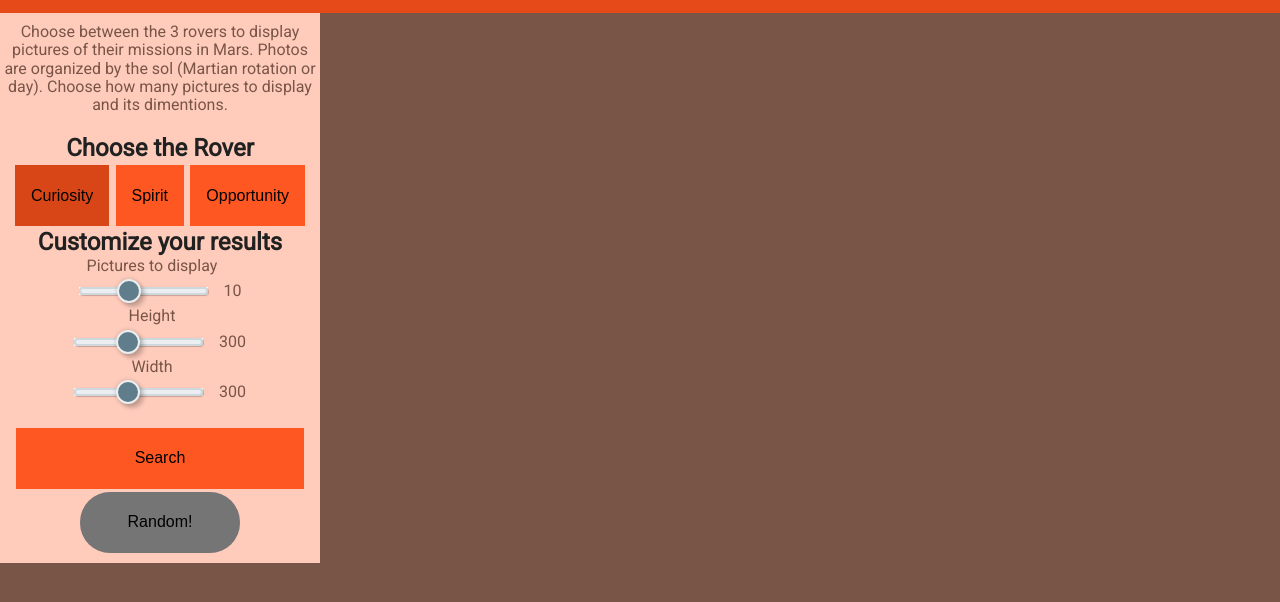
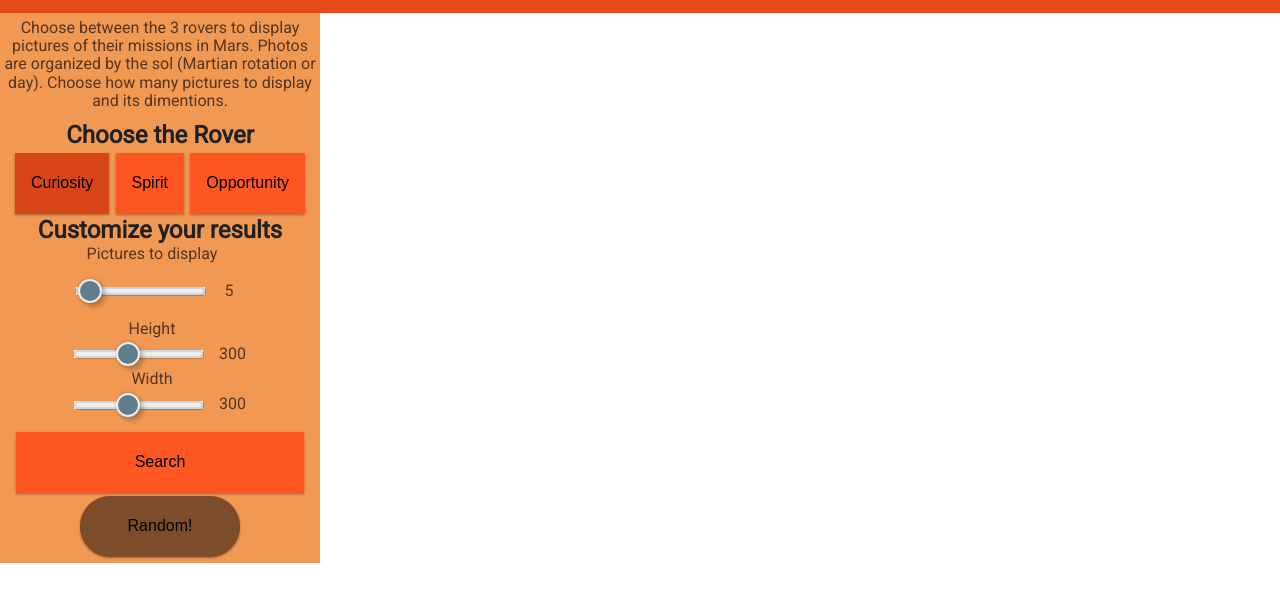
Before and after one commit to EGYOMREY/Mars-Collection, a website: page src/index.html in a window 1280 px wide. Shown: the part 78-680 px from the top of the page. Drawn offline with nearby package versions, Linux system fonts and the light colour scheme; files that its build step writes are made by us from their sources.

Commit message:
- The minimum images to display is 5 - All components/layouts are in their own folder, main.scss only used for @import - Change color palette to be less tiring to the eyes.

```diff
--- a/src/index.html
+++ b/src/index.html
@@ -42,7 +42,7 @@
           <div class="input-block">
           <p class="input-block__title">Pictures to display</p>
           <div class="input-options">
-            <input type="range" min="1" max="12" step="1" value="5" class="slider" id="rangeImagesToDisplay">
+            <input type="range" min="5" max="12" step="1" value="5" class="slider" id="rangeImagesToDisplay">
             <p id="imagesToDisplayText"></p>
           </div>
           </div>
--- a/src/js/app.js
+++ b/src/js/app.js
@@ -33,14 +33,12 @@
     // -- Default value -- //
     var chosenRover = 'curiosity';
 
-
     // --     DEFAULT VALUES FOR DEFAULT SEARCH     -- //
     var picturesToDisplay = 10;
     // -- Picture width -- //
     var widthValue = 300;
     // -- Picture height -- //
     var heightValue = 300;
-
 
     // -- Stores a random rover-- //
     var randomRover;
@@ -56,7 +54,7 @@
 
 
     // --     DEFAULT VALUES displayed in the HTML     -- //
-    imagesToDisplayText.html(picturesToDisplay);
+    imagesToDisplayText.html(5);
     widthImageText.html(widthValue);
     heightImageText.html(heightValue);
 
@@ -75,7 +73,6 @@
         widthValue = $(this).val();
     });
 
-
     rangeHeightImage.on('input', function() {
         heightImageText.html($(this).val());
         heightValue = $(this).val();
@@ -83,7 +80,6 @@
 
 
     // --     FUNCTION TO SELECT ROVER (User choice)     -- //
-
     $('.roverButton').click(function() {
         chosenRover = $(this)[0].id;
 
@@ -112,11 +108,9 @@
 
     // --     FUNCTION TO TRIGGER RANDOM SEARCH     -- //
     randomButton.on('click', function() {
-
         //  (1) we choose a random rover from the array
         randomRover = Math.floor(Math.random() * 3) + 1;
         chosenRover = rovers[randomRover];
-
         solParameter = randomize(1000, 2000);
         url = 'https://api.nasa.gov/mars-photos/api/v1/rovers/' + chosenRover + '/photos?sol=' + solParameter + '&page=1&api_key=LQlfelUbO5f0rqk5UAS9REF5XhtwkG6oFX5TWOsc';
 
@@ -146,7 +140,7 @@
                     }
                     photosContainer.append(frag);
                 } else {
-                    photosContainer.html(`No pictures on day ${solParameter}, please hit the botton again!`);
+                    photosContainer.html(`No pictures for ${chosenRover} on day ${solParameter}, please hit the botton again!`);
                 }
             })
             .fail(function() {
--- a/src/scss/abstracts/_variables.scss
+++ b/src/scss/abstracts/_variables.scss
@@ -18,11 +18,11 @@
 
 $primary-color-dark:   #E64A19;
 $primary-color:        #FF5722;
-$primary-color-light:  #FFCCBC;
+$primary-color-light:  #F19953;
 $primary-color-text:   #FFFFFF;
-$accent-color:         #795548;
+$accent-color:         #FFFFFF;
 $primary-text-color:   #212121;
-$secondary-text-color: #757575;
+$secondary-text-color: #56351e;
 $divider-color:        #BDBDBD;
 
 
--- a/src/scss/base/_base.scss
+++ b/src/scss/base/_base.scss
@@ -52,9 +52,7 @@
     margin: 0.2em;
 }
 
-.header{
-  background-color: $primary-color-dark;
-}
+
 
 a{
   color: $link-color;
@@ -68,3 +66,14 @@
     max-width: 100%;
     display: block;
 }
+
+
+.container {
+    display: flex;
+    flex-direction: column;
+
+    @include respond-to("medium") {
+        flex-direction: row;
+        flex-wrap: wrap;
+    }
+}
--- a/src/scss/base/_typography.scss
+++ b/src/scss/base/_typography.scss
@@ -25,4 +25,6 @@
 h4 {
     font-size: $h4-font-size;
     color: $primary-text-color;
+    margin: 0;
+    padding: 0;
 }
--- a/src/scss/components/_button.scss
+++ b/src/scss/components/_button.scss
@@ -14,9 +14,11 @@
     border: none;
     cursor: pointer;
     transition: all ease-in-out 250ms;
+    box-shadow: 0 1px 3px rgba(0,0,0,0.12), 0 1px 2px rgba(0,0,0,0.24);
 
     &--pink {
         background-color: $primary-color;
+
         padding: 1em;
         margin: 0.2em;
         border: none;
@@ -28,13 +30,13 @@
 
     &--random {
         width: 30%;
-        background-color: $secondary-text-color;
+        background-color: lighten($secondary-text-color, 10%);
         @include respond-to("medium") {
             width: 50%;
             border-radius: 30px;
         }
         &:hover{
-            background-color: darken($secondary-text-color, 10%);
+            background-color: $secondary-text-color;
         }
     }
 
--- /dev/null
+++ b/src/scss/components/_slider.scss
@@ -0,0 +1,15 @@
+.slider {
+    width: 200px;
+
+    @include respond-to("medium") {
+        width: 100%;
+    }
+}
+
+#imagesToDisplayText {
+    width: 1.2em;
+    padding: 1em;
+    margin: 0.2em;
+}
+
+//
--- a/src/scss/layout/_grid.scss
+++ b/src/scss/layout/_grid.scss
@@ -1,4 +1,5 @@
-.grid {
+
+%grid {
     display: flex;
     flex-wrap: wrap;
 }
--- a/src/scss/layout/_header.scss
+++ b/src/scss/layout/_header.scss
@@ -5,6 +5,7 @@
     align-items: baseline;
     margin: 0;
     padding: 0;
+    background-color: $primary-color-dark;
 
     @include respond-to("medium") {
         padding: 1em;
@@ -24,8 +25,3 @@
 .title {
     padding-left: 0.5em;
 }
-
-h4 {
-    margin: 0;
-    padding: 0;
-}
--- a/src/scss/layout/_menubar.scss
+++ b/src/scss/layout/_menubar.scss
@@ -0,0 +1,18 @@
+
+.menuBar {
+    background-color: $primary-color-light;
+    width: 100%;
+    text-align: center;
+
+    @include respond-to("medium") {
+        height: 550px;
+        width: 25%;
+        display: flex;
+        flex-direction: column;
+        justify-content: space-around;
+    }
+
+    p{
+        color: $secondary-text-color;
+    }
+}
--- /dev/null
+++ b/src/scss/layout/_photosContainer.scss
@@ -0,0 +1,14 @@
+.photosContainer {
+    display: flex;
+    flex-wrap: wrap;
+    justify-content: center;
+    justify-content: space-around;
+    width: 100%;
+    text-align: center;
+    color: $primary-color-light;
+    font-size: 3em;
+
+    @include respond-to("medium") {
+        width: 75%;
+    }
+}
--- a/src/scss/main.scss
+++ b/src/scss/main.scss
@@ -18,79 +18,17 @@
 @import
   'layout/grid',
   'layout/header',
-  'layout/menubar';
+  'layout/menubar',
+  'layout/photosContainer';
+
 // 5. Components
+@import
+    'components/input-block',
+    'components/button',
+    'components/slider';
 
-@import "components/input-block";
-@import "components/button";
 
 // 6. Page-specific styles
 //@import
 //  'pages/home',
 //  'pages/moreInfo';
-
-
-.container {
-    display: flex;
-    flex-direction: column;
-
-    @include respond-to("medium") {
-        flex-direction: row;
-        flex-wrap: wrap;
-    }
-}
-
-.menuBar {
-    background-color: $primary-color-light;
-    width: 100%;
-    text-align: center;
-
-    @include respond-to("medium") {
-        height: 550px;
-        width: 25%;
-        display: flex;
-        flex-direction: column;
-        justify-content: space-around;
-    }
-}
-
-.photosContainer {
-    width: 100%;
-    text-align: center;
-    color: $primary-color-light;
-    font-size: 3em;
-
-    @include respond-to("medium") {
-        width: 75%;
-    }
-}
-
-
-.photosContainer {
-    display: flex;
-    flex-wrap: wrap;
-    justify-content: center;
-    justify-content: space-around;
-}
-
-#noElementsAvailable {
-    text-align: center;
-    color: $primary-color-light;
-    font-size: 3em;
-}
-
-.slider {
-    width: 200px;
-
-    @include respond-to("medium") {
-        width: 100%;
-    }
-}
-
-#demo {
-    width: 1.2em;
-    padding: 1em;
-    margin: 0.2em;
-}
-
-//
```
Also changed, not shown: build/css/main.css, build/img/favicon.png (added), build/index.html, build/js/app.js.
